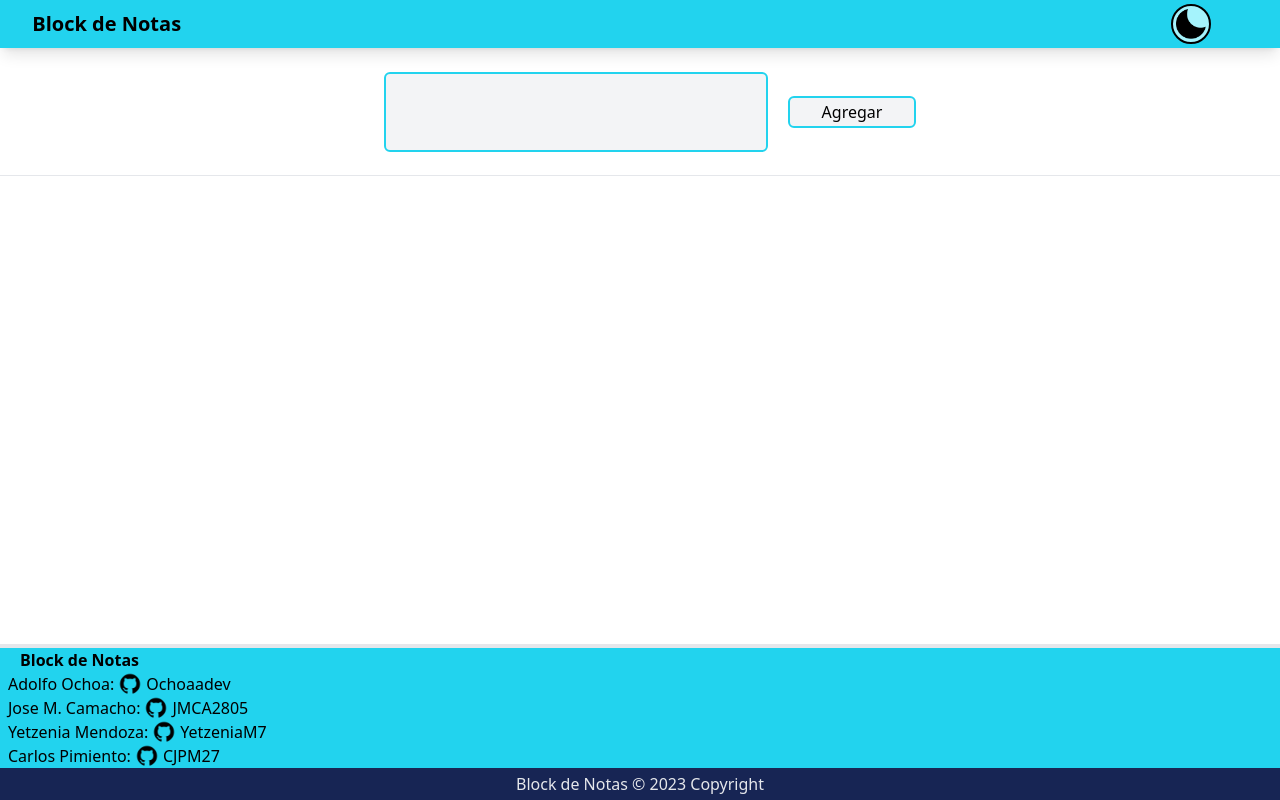
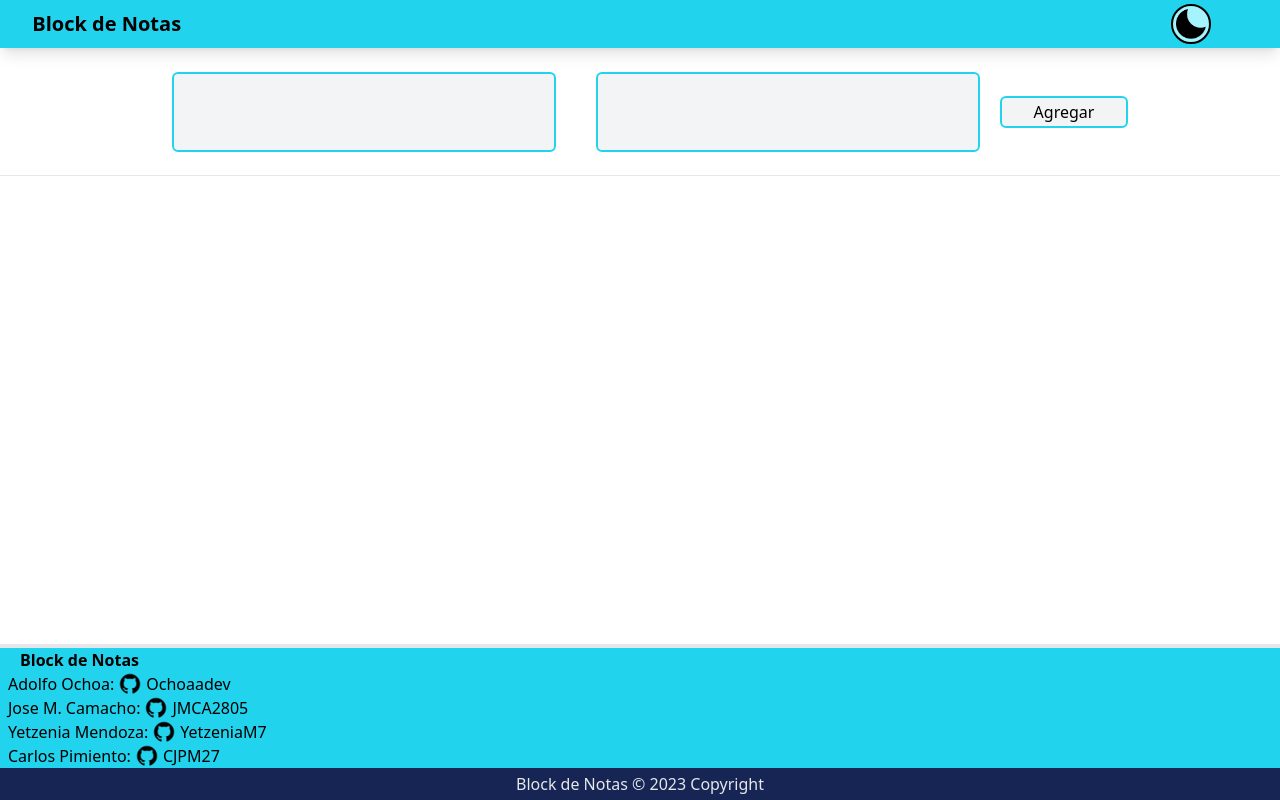
Before and after one commit to JMCA2805/Block_de_Notas_App, a React (Vite) app: page / in a window 1280 px wide. Built offline with nearby package versions, Linux system fonts and the light colour scheme.

Commit message:
Modificado Task con Titulo para notas

```diff
--- a/src/components/Task.jsx
+++ b/src/components/Task.jsx
@@ -8,6 +8,7 @@ class TaskList extends Component {
       alertType: "",
       showAlert: false,
       noteInputValue: "",
+      titleInputValue: "",
       notes: [],
     };
   }
@@ -28,11 +29,13 @@ class TaskList extends Component {
     e.preventDefault();
 
     const noteText = this.state.noteInputValue;
-    if (noteText.trim() !== "") {
-      this.addNoteToLocalStorage(noteText);
+    const titleText = this.state.titleInputValue;
+    if (noteText.trim() !== '' && titleText.trim() !== '' ) {
+      this.addNoteToLocalStorage(noteText, titleText);
       this.setState(
         {
           noteInputValue: "",
+          titleInputValue: "",
           showAlert: true,
           alertMessage: "Nota agregada con éxito",
           alertType: "success",
@@ -102,9 +105,9 @@ class TaskList extends Component {
     }
   };
 
-  addNoteToLocalStorage = (text) => {
+  addNoteToLocalStorage = (text, titleText) => {
     const notes = this.getNotesFromLocalStorage();
-    const newNote = { id: Date.now(), text: text };
+    const newNote = { id: Date.now(), text: text, title: titleText };
     notes.push(newNote);
     localStorage.setItem("notes", JSON.stringify(notes));
   };
@@ -120,6 +123,7 @@ class TaskList extends Component {
 
   deleteNoteFromLocalStorage = (id) => {
     const notes = this.getNotesFromLocalStorage();
+    alert(notes.id);
     const updatedNotes = notes.filter((note) => note.id != id);
     localStorage.setItem("notes", JSON.stringify(updatedNotes));
   };
@@ -127,9 +131,12 @@ class TaskList extends Component {
   handleNoteInputChange = (e) => {
     this.setState({ noteInputValue: e.target.value });
   };
+  handleTitleInputChange = (e) => {
+    this.setState({ titleInputValue: e.target.value });
+  };
 
   render() {
-    const { showAlert, alertMessage, alertType, noteInputValue, notes } =
+    const { showAlert, alertMessage, alertType, noteInputValue, titleInputValue, notes } =
       this.state;
 
     return (
@@ -142,6 +149,12 @@ class TaskList extends Component {
           onSubmit={this.addNote}
           className="border-b border-gray-200 h-32 flex items-center justify-center"
         >
+          <textarea
+            id="titleInput"
+            value={titleInputValue}
+            onChange={this.handleTitleInputChange}
+            className="resize-none mx-5 w-96 h-20 text-justify p-2 rounded-md border-2 border-cyan-400 bg-gray-100 focus:border-blue-950 focus:bg-gray-200"
+          />
           <textarea
             id="noteInput"
             value={noteInputValue}
@@ -171,7 +184,7 @@ class TaskList extends Component {
                     🖊
                   </button>
                   <button className="delete-button" onClick={this.deleteNote}>
-                    ❌
+                    ❌<span className="break-all">{note.title }</span>
                   </button>
                 </div>
                 <span className="break-all">{note.text}</span>
```
